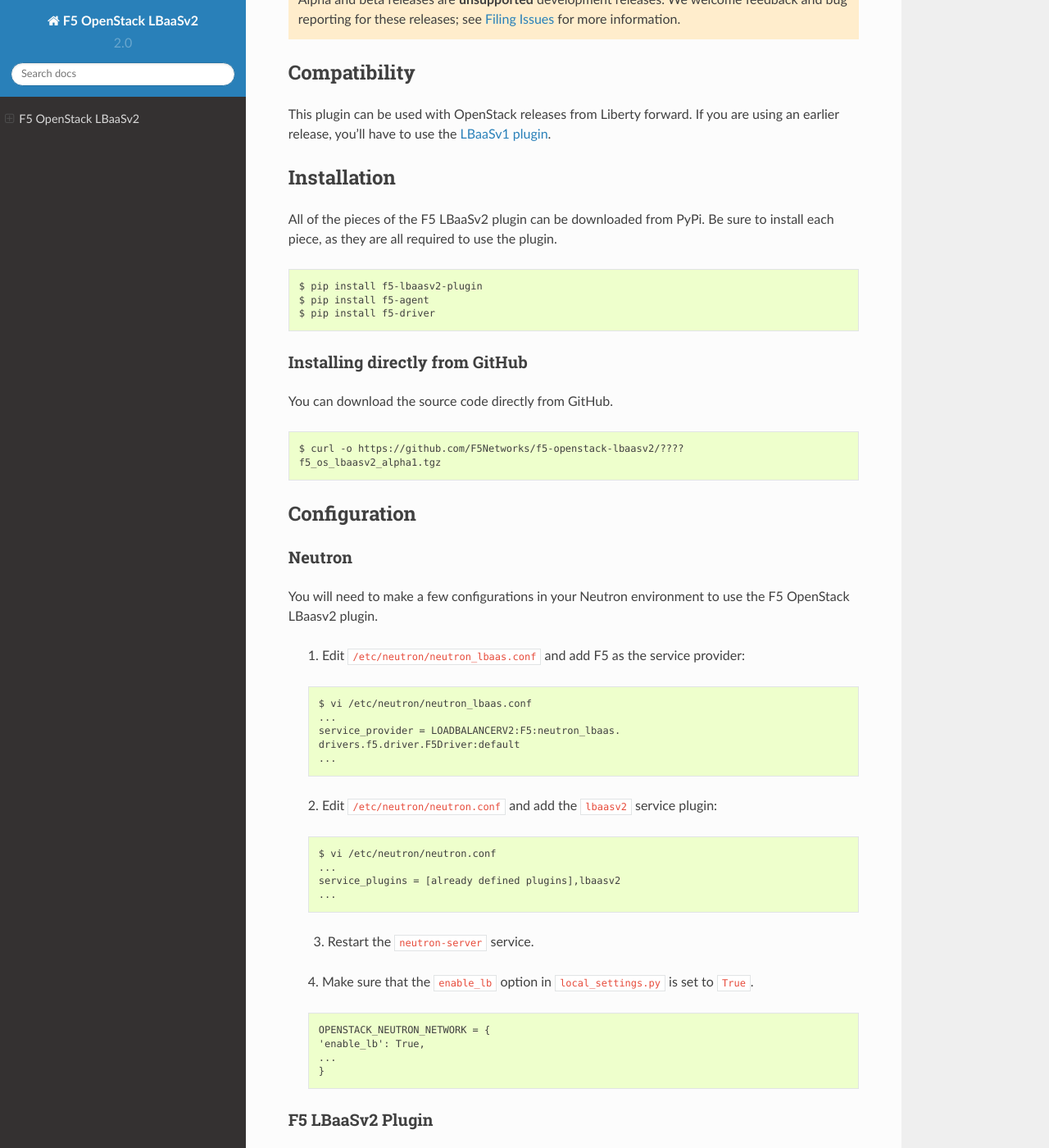
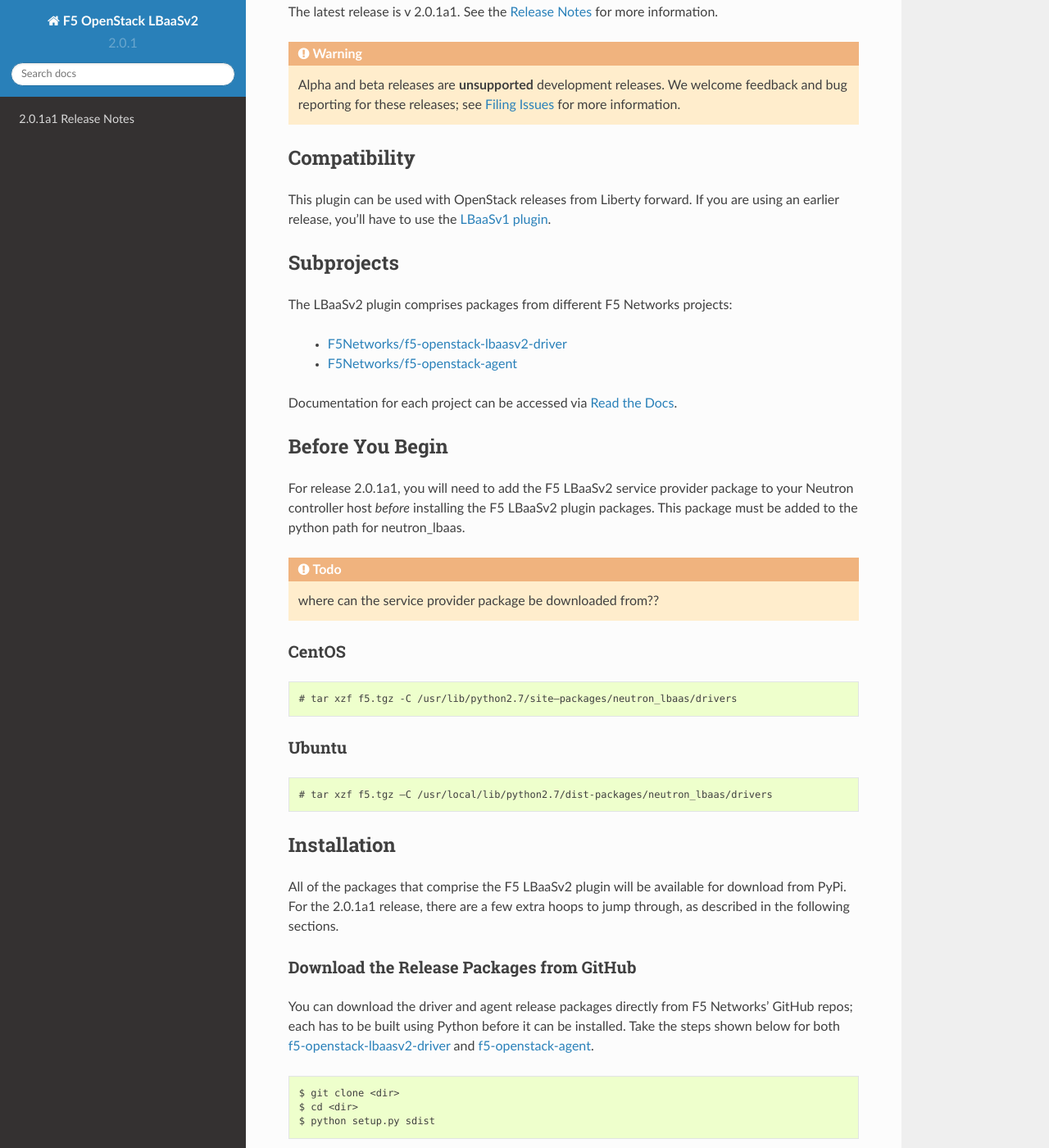
Before and after one commit to jputrino/f5-openstack-lbaasv2, a Sphinx documentation site: the page built from docs/index.rst, in a window 1280 px wide and 1400 px high, scrolled down 365 px. Shown: the whole window at 82% size. Built offline with Sphinx 7.4.7 and the Read the Docs theme 2.0.0, drawn with Linux system fonts in a browser that asks for light colours; some of the changed text lies outside the part shown.

Commit message:
lbaasv2 alpha release docs ready for review
- add alpha release number (2.0.1a1) to conf.py
- add release and subproject sections to README
- removed 'built with sphinx' line from docs site
- commented out intersphinx mapping details until we're ready to configure this across all sites
- adding install and config instructions for 2.0.1a1

```diff
--- a/README.rst
+++ b/README.rst
@@ -15,6 +15,7 @@
    See the License for the specific language governing permissions and
    limitations under the License.
    -->
+
 .. _readme:
 
 f5-openstack-lbaasv2
@@ -29,11 +30,13 @@
 virtual IPs, pools, device service groups, and health monitoring – in an
 OpenStack environment.
 
+Releases
+--------
+The latest release is v |release|. See the :ref:`Release Notes <release-notes>` for more information.
+
 .. warning::
 
-    Alpha and beta releases are **unsupported** development releases. We
-    welcome feedback and bug reporting for these releases; see `Filing Issues <https://github.com/F5Networks/f5-openstack-lbaasv2/blob/experimental/README.md#filing-issues>`_
-    for more information.
+    Alpha and beta releases are **unsupported** development releases. We     welcome feedback and bug reporting for these releases; see :ref:`Filing Issues <filing-issues>` for more information.
 
 
 Documentation
@@ -42,37 +45,68 @@
 
 Compatibility
 -------------
-This plugin can be used with OpenStack releases from Liberty forward. If
-you are using an earlier release, you'll have to use the `LBaaSv1
-plugin <https://github.com/F5Networks/openstack-f5-lbaasv1>`__.
+This plugin can be used with OpenStack releases from Liberty forward. If you are using an earlier release, you'll have to use the `LBaaSv1 plugin <https://github.com/F5Networks/openstack-f5-lbaasv1>`__.
+
+Subprojects
+-----------
+The LBaaSv2 plugin comprises packages from different F5 Networks projects:
+
+ - `F5Networks/f5-openstack-lbaasv2-driver <https://github.com/F5Networks/f5-openstack-lbaasv2-driver>`_
+ - `F5Networks/f5-openstack-agent <https://github.com/F5Networks/f5-openstack-agent>`_
+
+Documentation for each project can be accessed via `Read the Docs <http://f5-openstack-lbaasv2.rtfd.org/en/>`_.
+
+Before You Begin
+----------------
+For release |release|, you will need to add the F5 LBaaSv2 service provider package to your Neutron controller host *before* installing the F5 LBaaSv2 plugin packages. This package must be added to the python path for neutron_lbaas.
+
+.. todo:: where can the service provider package be downloaded from??
+
+
+CentOS
+~~~~~~
+
+.. code-block:: text
+
+    # tar xzf f5.tgz -C /usr/lib/python2.7/site–packages/neutron_lbaas/drivers
+
+Ubuntu
+~~~~~~
+
+.. code-block:: text
+
+    # tar xzf f5.tgz –C /usr/local/lib/python2.7/dist-packages/neutron_lbaas/drivers
+
 
 Installation
 ------------
+All of the packages that comprise the F5 LBaaSv2 plugin will be available for download from PyPi. For the |release| release, there are a few extra hoops to jump through, as described in the following sections.
 
-All of the pieces of the F5 LBaaSv2 plugin can be downloaded from PyPi. Be
-sure to install each piece, as they are all required to use the plugin.
+Download the Release Packages from GitHub
+~~~~~~~~~~~~~~~~~~~~~~~~~~~~~~~~~~~~~~~~~
+
+You can download the driver and agent release packages directly from F5 Networks' GitHub repos; each has to be built using Python before it can be installed. Take the steps shown below for both `f5-openstack-lbaasv2-driver <https://github.com/F5Networks/f5-openstack-lbaasv2-driver>`_ and `f5-openstack-agent <https://github.com/F5Networks/f5-openstack-agent>`_.
 
 .. code-block:: text
 
-    $ pip install f5-lbaasv2-plugin
-    $ pip install f5-agent
-    $ pip install f5-driver
+    $ git clone <dir>
+    $ cd <dir>
+    $ python setup.py sdist
 
 
-.. add in the correct names when they are available.
+The build package can then be found in the *<dir>/dist/* directory.
 
-Installing directly from GitHub
-~~~~~~~~~~~~~~~~~~~~~~~~~~~~~~~
+ .. note::
 
-You can download the source code directly from GitHub.
+    If you're installing the package from a different directory than the one in which you installed it, be sure to include the full path in the ``pip install`` command (shown below).
+
+Install the Agent and Driver Packages
+~~~~~~~~~~~~~~~~~~~~~~~~~~~~~~~~~~~~~
 
 .. code-block:: text
 
-    $ curl -o https://github.com/F5Networks/f5-openstack-lbaasv2/????
-    f5_os_lbaasv2_alpha1.tgz
-
-
-.. add in the correct download URL and filename when they're available.
+    $ sudo pip install f5-openstack-lbaasv2-driver-2.0.1a1.tar.gz
+    $ sudo pip install f5-openstack-agent-2.0.1a1.tar.gz
 
 
 Configuration
@@ -81,26 +115,19 @@
 Neutron
 ~~~~~~~
 
-You will need to make a few configurations in your Neutron environment to
-use the F5 OpenStack LBaasv2 plugin.
+You will need to make a few configurations in your Neutron environment in order to use the F5 OpenStack LBaasv2 plugin.
 
-    1. Edit :file:`/etc/neutron/neutron_lbaas.conf` and add F5 as the service
-    provider:
+1. Edit :file:`/etc/neutron/neutron_lbaas.conf` and add F5 as the service    provider. Comment out, or remove the default tag from, any other ``LOADBALANCERV2`` entries.
 
     .. code-block:: text
 
         $ vi /etc/neutron/neutron_lbaas.conf
         ...
-        service_provider = LOADBALANCERV2:F5:neutron_lbaas.
-        drivers.f5.driver.F5Driver:default
+        service_provider = LOADBALANCERV2:F5:neutron_lbaas.drivers.f5.driver.F5Driver:default
         ...
 
 
-    .. add info about the service provider tarball.
-
-
-    2. Edit :file:`/etc/neutron/neutron.conf` and add the ``lbaasv2``
-    service plugin:
+2. Edit :file:`/etc/neutron/neutron.conf` and add the ``lbaasv2`` service plugin. If there is an entry for LBaaSv1 (``lbaas``), remove it.
 
     .. code-block:: text
 
@@ -110,10 +137,7 @@
         ...
 
 
-    3. Restart the ``neutron-server`` service.
-
-    4. Make sure that the ``enable_lb`` option in :file:`local_settings.py` is
-    set to ``True``.
+3. Make sure that the ``enable_lb`` option in :file:`local_settings.py` is    set to ``True``.
 
     .. code-block:: text
 
@@ -122,23 +146,54 @@
         ...
         }
 
+4. Restart the ``neutron-server`` service.
+
 
 F5 LBaaSv2 Plugin
 ~~~~~~~~~~~~~~~~~
-You can configure a variety of options in
-:file:`/etc/neutron/f5-oslbaasv1-agent.ini`. The options supported in this
-release are noted below.
+
+The configurable options supported in this release are noted below. See the agent configuration file -- :file:`f5-openstack-agent.ini` -- for more information.
 
 .. table::
 
-    +----------------------------+-------------------------------+
-    | Feature                    | Description                   |
-    +============================+===============================+
-    | global traffic routed mode |                               |
-    +----------------------------+-------------------------------+
+    +---------------------------------+-----------------------------------+
+    | Feature                         | Description                       |
+    +=================================+===================================+
+    | Global Routing Mode -           | Only global routing is supported; |
+    |  ``f5_global_routed_mode``      | no L2 or L3 Segmentation.         |
+    +---------------------------------+-----------------------------------+
+    | Device Setting -                | External (hardware or VE) only.   |
+    |  ``f5_device_type``             |                                   |
+    +---------------------------------+-----------------------------------+
+    | HA model -                      | Standalone only; HA is not        |
+    |  ``f5_ha_type``                 | available.                        |
+    +---------------------------------+-----------------------------------+
+    | Sync Mode -                     | Replication only.                 |
+    |  ``f5_sync_mode``               |                                   |
+    +---------------------------------+-----------------------------------+
 
 
-Once your configurations are complete, restart the agent:
+1. To use the available features, make sure the entries in the agent config file match those shown below.
+
+.. code-block:: text
+
+    $ vi /etc/neutron/services/f5/f5-openstack-agent.ini
+    f5_global_routed_mode=True
+    f5_ha_type=standalone
+    f5_device_type=external
+    f5_sync_mode=replication
+
+
+2. Add the IP address, username and password of your BIG-IP to the agent config file. This ensures that the agent can communicate with the BIG-IP.
+
+.. code-block:: text
+
+    icontrol_hostname=<bigip_icontrol_ip_address>
+    icontrol_username = <username>
+    icontrol_password = <password>
+
+
+3. Start the agent:
 
 .. code-block:: text
 
@@ -148,15 +203,31 @@
 Usage
 -----
 
-OpenStack Horizon does not currently support LBaaSv2 services. All LBaaSv2
-configurations must be made via the CLI or REST API.
-
-`OpenStack CLI Documentation <http://docs.openstack.org/cli-reference/neutron.html>`_
-
 .. note::
 
-    The LBaaSv2 commands all begin with ``lbaas``.
+    OpenStack Horizon does not currently support LBaaSv2 services. All LBaaSv2
+    configurations must be made via the CLI or REST API. The LBaaSv2 CLI commands all begin with ``lbaas``.
 
+    `OpenStack CLI Documentation <http://docs.openstack.org/cli-reference/neutron.html>`_
+
+
+The following restrictions apply for Neutron LBaaS objects in this release.
+
+.. table::
+
+    +----------------+---------------+----------------------------------------+
+    | Object         | Supported     | Unsupported                            |
+    +================+===============+========================================+
+    | Listener       || ``HTTP``     || ``TERMINATED_HTTPS``                  |
+    |                || ``HTTPS``    || ``sni_container_refs``                |
+    |                || ``TCP``      || ``default_tls_container_ref``         |
+    +----------------+---------------+----------------------------------------+
+    | Load balancer  |               | Statistics commands                    |
+    |                |               | (``neutron lbaas-loadbalancer-stats``) |
+    +----------------+---------------+----------------------------------------+
+
+
+.. _filing-issues:
 
 Filing Issues
 -------------
@@ -224,7 +295,7 @@
 
 .. code-block:: text
 
-    flake8 ./
+    $ flake8 ./
 
 
 Contact
--- a/docs/conf.py
+++ b/docs/conf.py
@@ -61,9 +61,9 @@
 # built documents.
 #
 # The short X.Y version.
-version = u'2.0'
+version = u'2.0.1'
 # The full version, including alpha/beta/rc tags.
-release = u'2.0'
+release = u'2.0.1a1'
 
 # OpenStack release
 openstack_release = "Liberty"
@@ -184,7 +184,7 @@
 #html_show_sourcelink = True
 
 # If true, "Created using Sphinx" is shown in the HTML footer. Default is True.
-#html_show_sphinx = True
+html_show_sphinx = False
 
 # If true, "(C) Copyright ..." is shown in the HTML footer. Default is True.
 html_show_copyright = True
@@ -297,4 +297,9 @@
 
 
 # Example configuration for intersphinx: refer to the Python standard library.
-intersphinx_mapping = {'https://docs.python.org/': None}
+#intersphinx_mapping = {'https://docs.python.org/': None}
+
+# Set up intersphinx_mapping for other LBaaSv2 project docs sites
+#intersphinx_mapping = {'http://f5-openstack-lbaasv2-driver.readthedocs.org/en/': None}
+#intersphinx_mapping = {'http://f5-openstack-lbaasv2-plugin.readthedocs.org/en/': None}
+#intersphinx_mapping = {'http://f5-openstack-agent.readthedocs.org/en/': None}
--- a/docs/index.rst
+++ b/docs/index.rst
@@ -6,15 +6,16 @@
 F5 OpenStack LBaaSv2
 ====================
 
+.. toctree::
+    :hidden:
+
+    release_notes
+
+
 .. include:: ../README.rst
     :start-line: 24
-    :end-line: 37
+    :end-line: 41
 
 .. include:: ../README.rst
-    :start-line: 42
-    :end-line: 266
-
-Contents:
-
-.. toctree::
-   :maxdepth: 2
+    :start-line: 45
+    :end-line: 338
```
Also changed, not shown: docs/release_notes.rst (added, +31 -0 lines).
